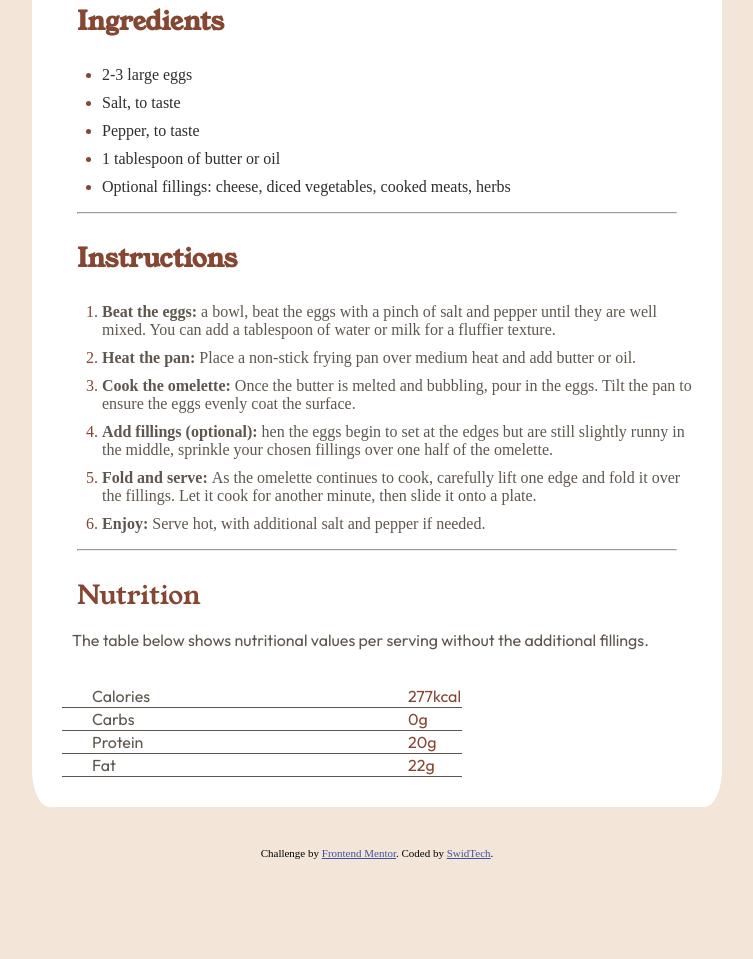
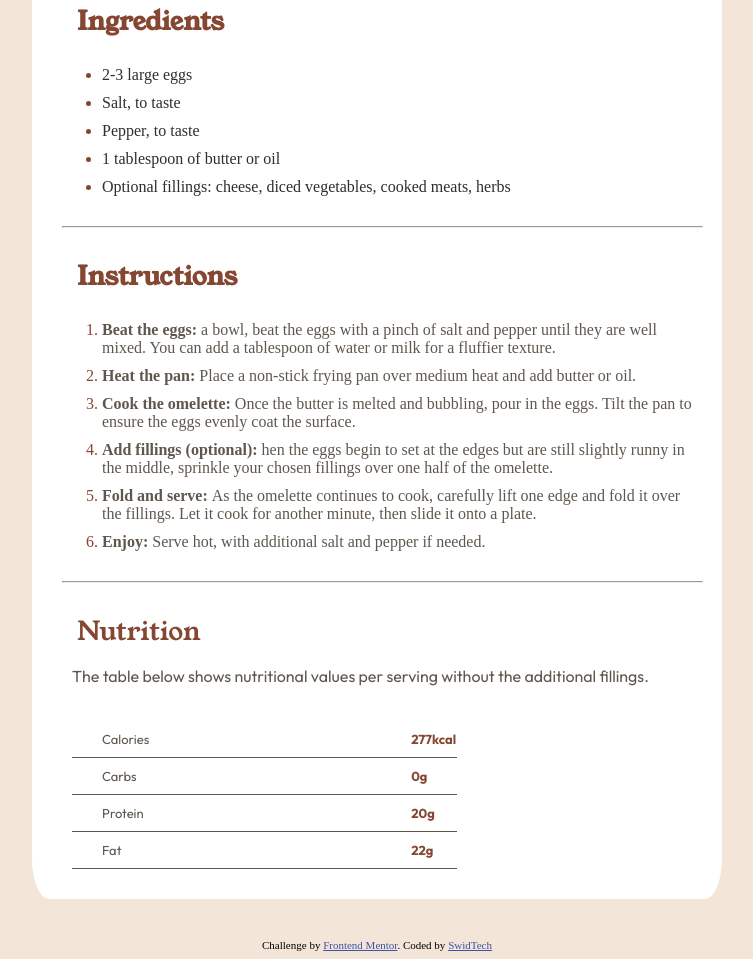
Before and after one commit to swidtech/recipe-page, a plain HTML site: page index.html in a window 1280 px wide. Shown: the part 768-1727 px from the top of the page, without its empty margins (263-1016 px from the left). Before the commit the page ends 1635 px from the top, so only its background shows below. Drawn offline with Linux system fonts and the light colour scheme.

Commit message:
leveling up the webpage

```diff
--- a/index.html
+++ b/index.html
@@ -114,10 +114,9 @@
 
   </div>
 
-
   <div class="attribution">
     Challenge by <a href="https://www.frontendmentor.io?ref=challenge" target="_blank">Frontend Mentor</a>.
-    Coded by <a href="#">SwidTech</a>.
+    Coded by <a href="#">SwidTech</a>
   </div>
 
 </body>
--- a/style.css
+++ b/style.css
@@ -106,6 +106,10 @@ body {
 
 .line {
     width: 95%;
+    color: var(--DarkCharcoal);
+    padding: 0px 40px 0px 0px;
+    margin: 30px 30px 30px 0px;
+    border: solid -1px;
 }
 
 /* Fourth Div Starts here */
@@ -157,21 +161,32 @@ body {
 
 table {
     border-collapse: collapse;
+    margin-left: 10px;
   }
 
   tr{
     border-bottom: 1px solid var(--WengeBrown);
     padding-left: 50px;
+    padding-bottom: 20px;
     font-size: 16px;
     font-family: "Outfit", sans-serif;
     color: var(--WengeBrown);
   }
 
+.left,.right {
+    padding-bottom: 10px;
+    padding-top: 10px;
+}
+
   .left {
     padding-left: 30px;
+    font-weight: 400;
+    font-size: small;
   }
 
   .right {
-    text-indent: 16em;
+    text-indent: 20em;
     color: var(--Nutmeg);
+    font-weight: 700;
+    font-size: small;
   }
```
